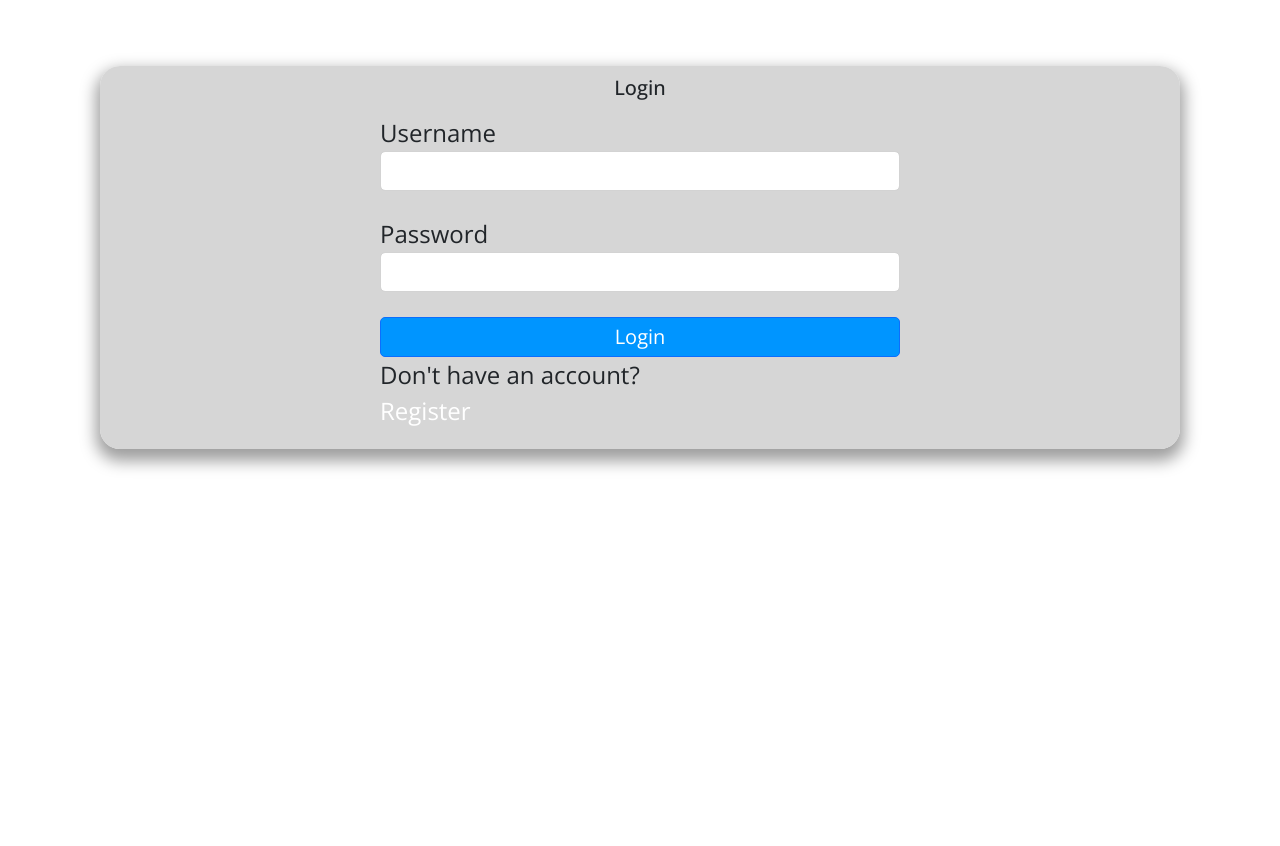
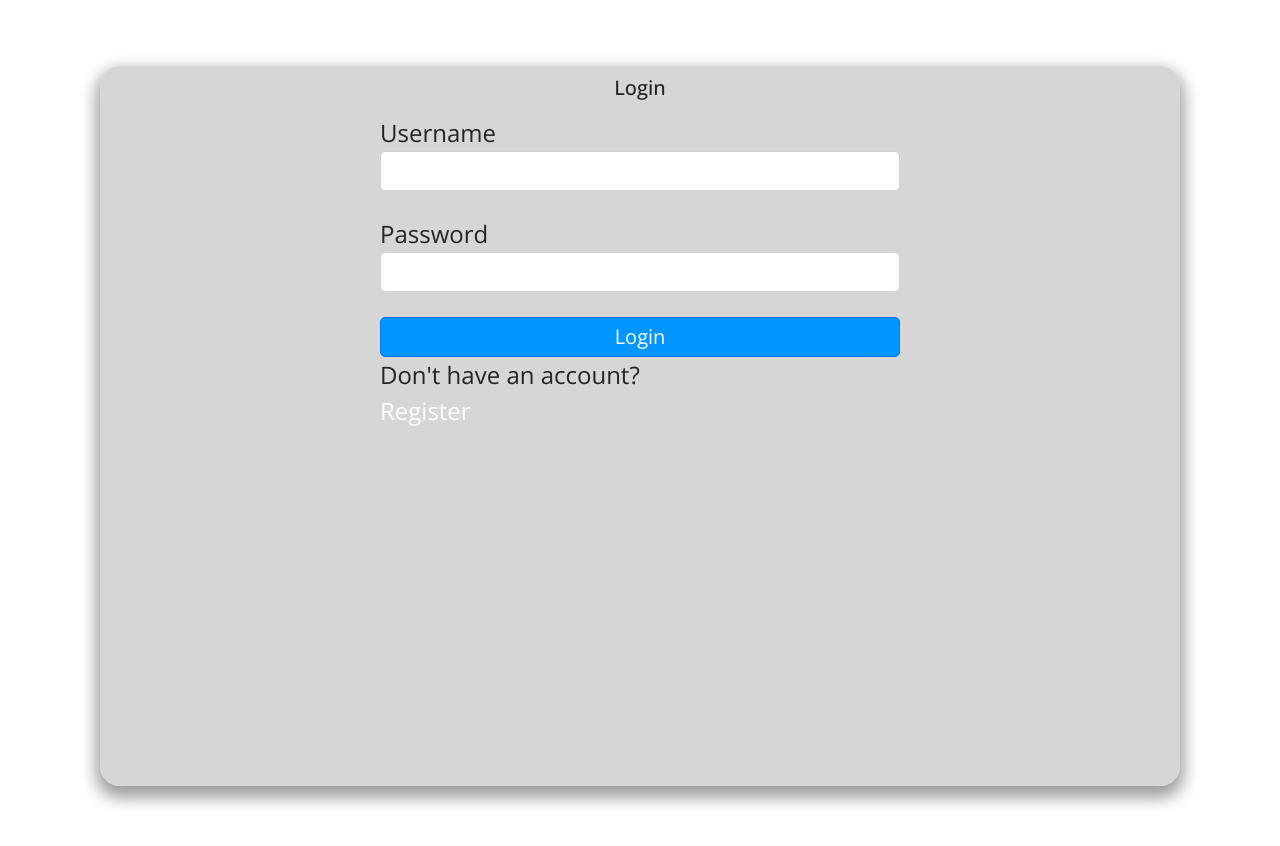
Before and after one commit to merinekh/my-fitness-app, a React (Create React App) app: page / in a window 1280 px wide. Shown: the top 846 px of the page. Before the commit the page ends 800 px from the top, so only its background shows below. Built offline with nearby package versions, Linux system fonts and the light colour scheme.

Commit message:
Overflow Modif

```diff
--- a/src/App.scss
+++ b/src/App.scss
@@ -11,4 +11,7 @@
   box-shadow: 0rem 0.8rem 1.6rem 0.4rem #9e9e9e;
   margin: 5rem 0;
   background-color: #cccc;
+  overflow: scroll;
+  height: 90vh;
+  width: 100%;
 }
```
